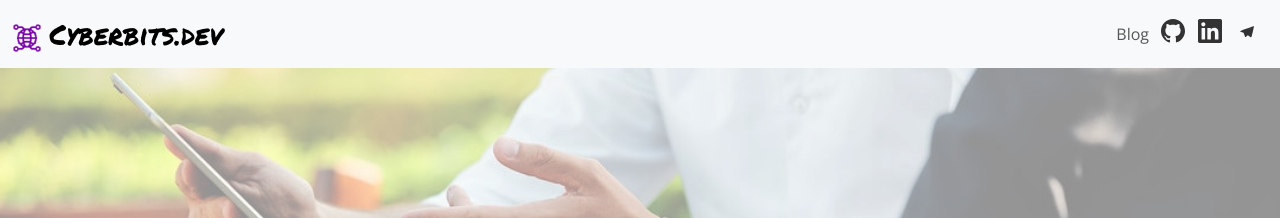
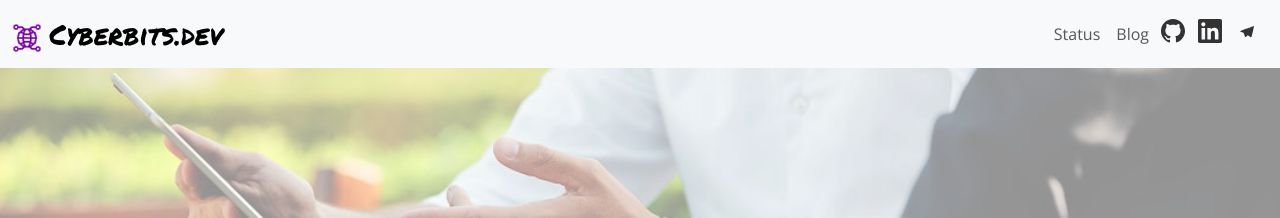
Before and after one commit to cyberbits-dev/cyberbits-dev.github.io, a Jekyll site: the page built from index.markdown, in a window 1280 px wide and 900 px high. Shown: the top 218 px of the window. Built offline with Jekyll 4.4.1, drawn with Linux system fonts in a browser that asks for light colours.

Commit message:
Add link to status page

```diff
--- a/_includes/social.html
+++ b/_includes/social.html
@@ -1,4 +1,7 @@
 <ul class="navbar-nav d-flex flex-row justify-content-end">
+  <li class="nav-item">
+    <a class="nav-link px-2 d-none d-sm-block" href="https://status.cyberbits.dev/" target="_blank">Status</a>
+  </li>
   <li class="nav-item">
     <a class="nav-link px-2 d-none d-sm-block" href="/posts/">Blog</a>
   </li>
```
